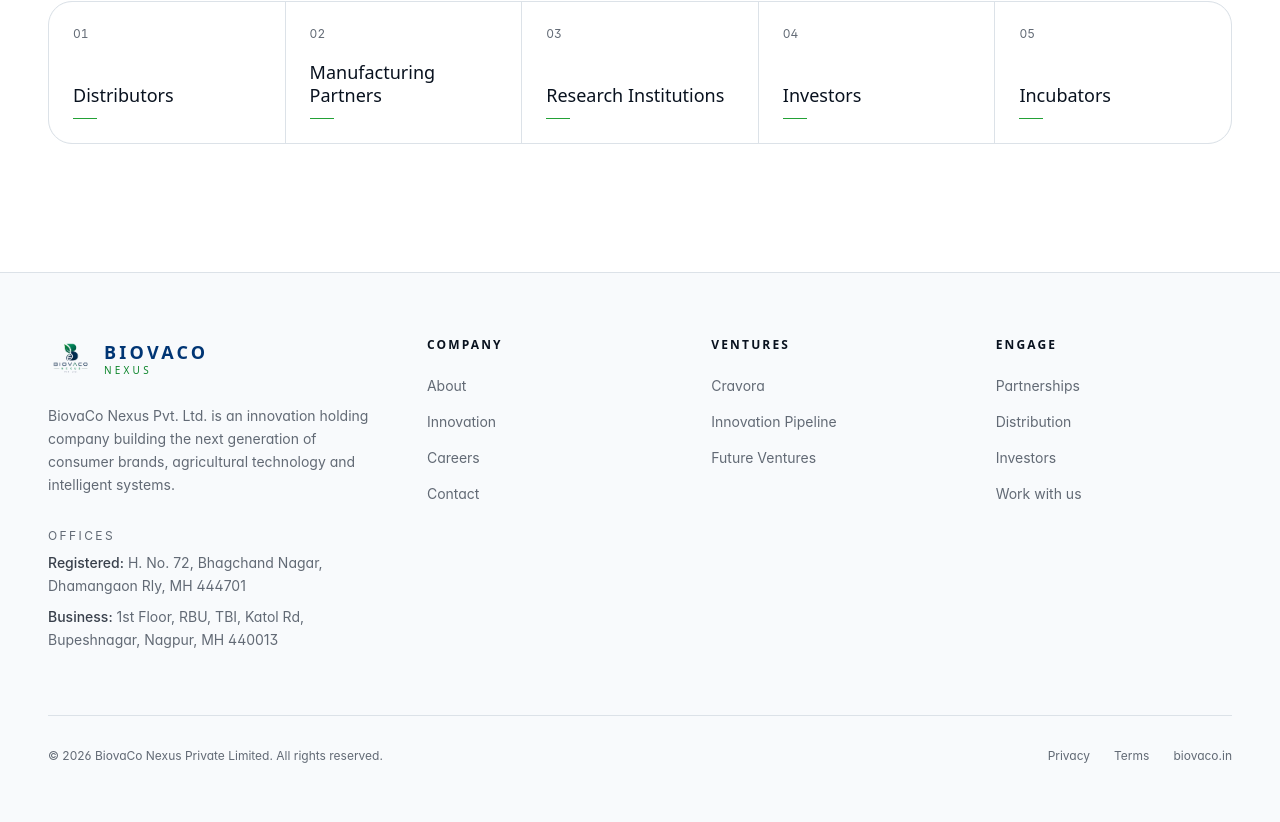
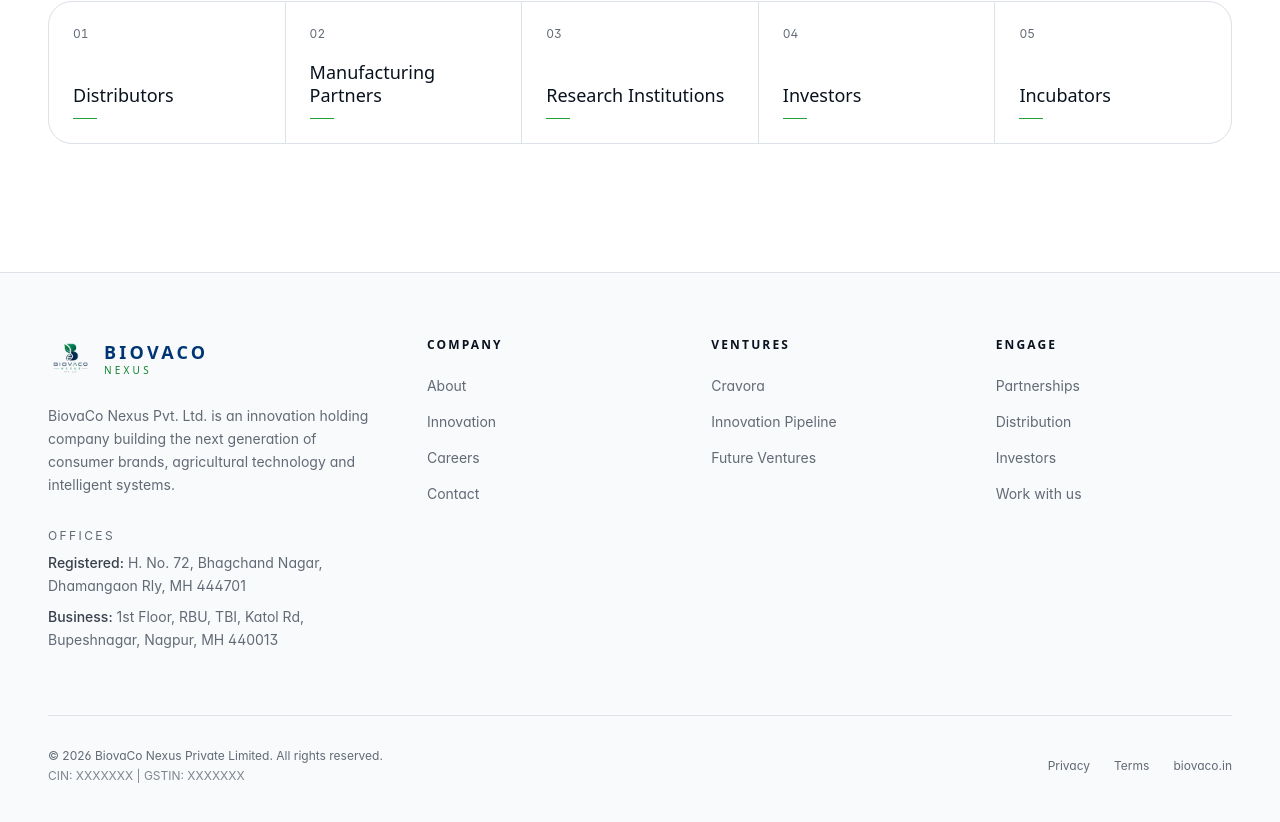
Before and after one commit to BiovaCo-Nexus/BIOVA-webs, a React (Vite) app: page / in a window 1280 px wide. Shown: the part 4818-5640 px from the top of the page. Built offline with nearby package versions, Linux system fonts and the light colour scheme; no server answers; the database is empty.

Commit message:
feat: Add CIN and GSTIN placeholders to global footer

```diff
--- a/src/components/layout/Footer.tsx
+++ b/src/components/layout/Footer.tsx
@@ -77,7 +77,10 @@ export function Footer() {
         </div>
 
         <div className="mt-16 flex flex-col items-start justify-between gap-4 border-t border-border pt-8 text-xs text-muted-foreground md:flex-row md:items-center">
-          <p>© {new Date().getFullYear()} BiovaCo Nexus Private Limited. All rights reserved.</p>
+          <div className="flex flex-col gap-1">
+            <p>© {new Date().getFullYear()} BiovaCo Nexus Private Limited. All rights reserved.</p>
+            <p className="opacity-80">CIN: XXXXXXX | GSTIN: XXXXXXX</p>
+          </div>
           <div className="flex gap-6">
             <Link to="/privacy" className="hover:text-foreground">
               Privacy
```
